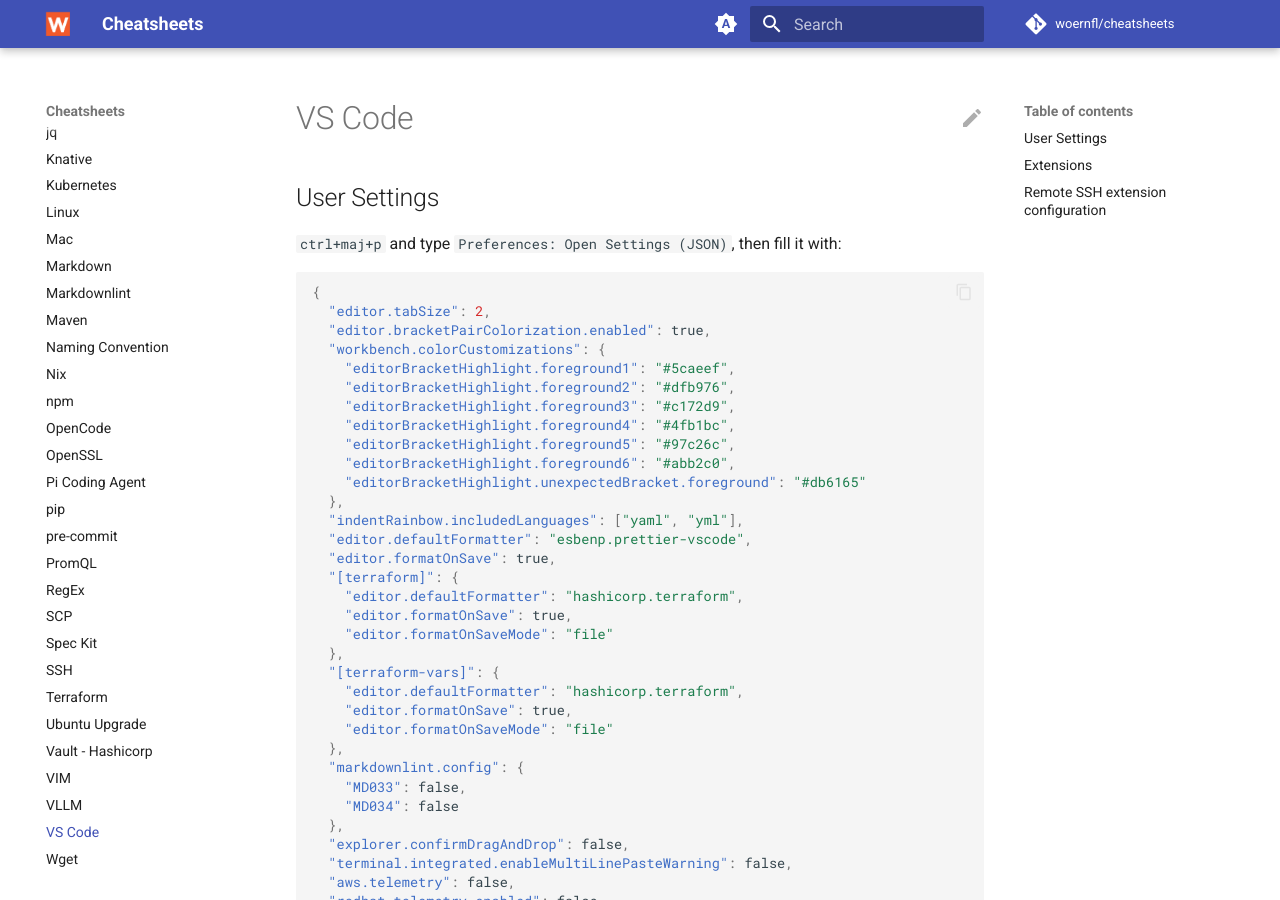
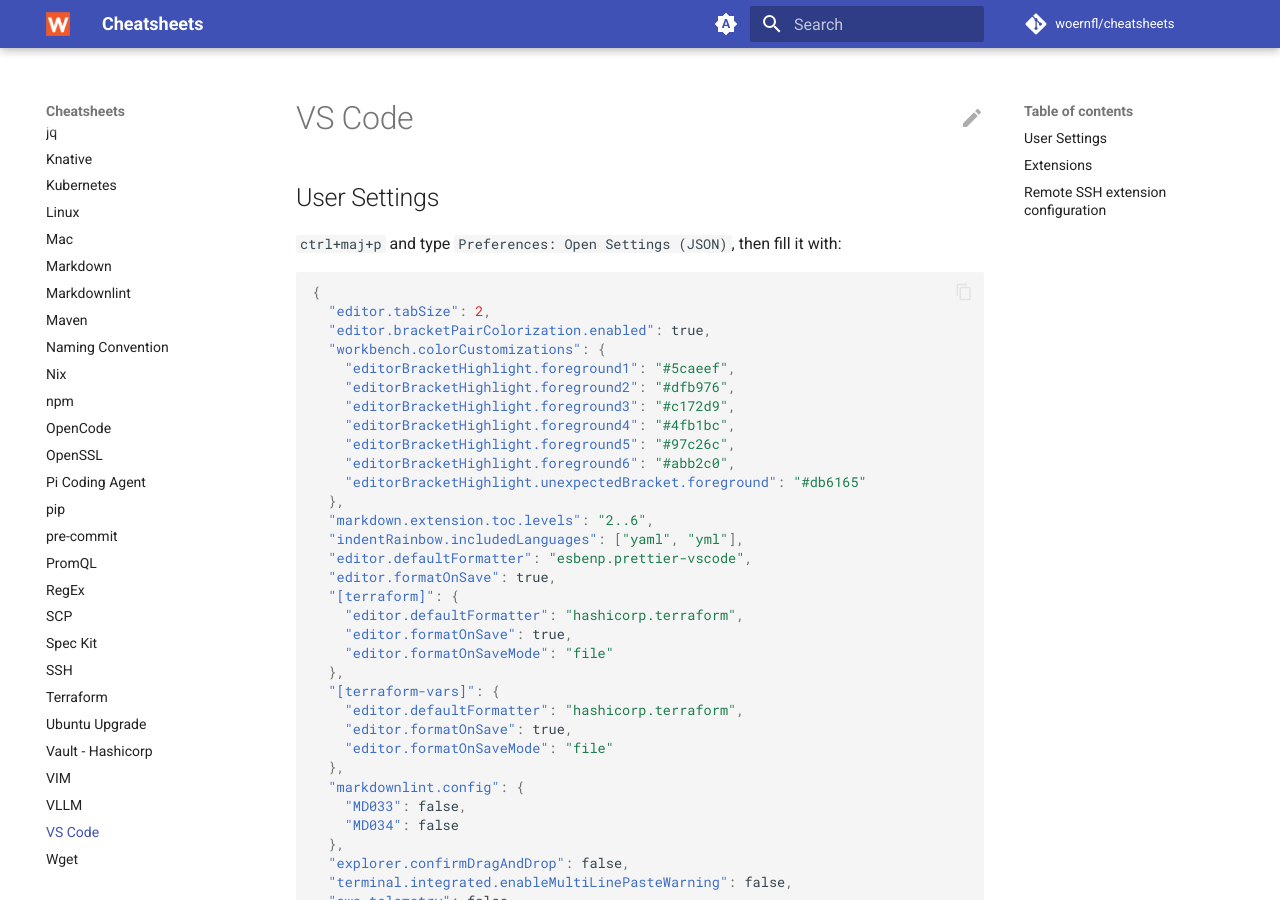
Before and after one commit to woernfl/cheatsheets, an MkDocs documentation site: the page built from docs/vs-code.md, in a window 1280 px wide and 900 px high. Built offline with MkDocs 1.6.1 and Material for MkDocs 9.7.7, drawn with Linux system fonts in a browser that asks for light colours; comment, search, counter and statistics services are not loaded.

Commit message:
Update vs-code.md (#554)

```diff
--- a/docs/vs-code.md
+++ b/docs/vs-code.md
@@ -17,6 +17,7 @@
     "editorBracketHighlight.foreground6": "#abb2c0",
     "editorBracketHighlight.unexpectedBracket.foreground": "#db6165"
   },
+  "markdown.extension.toc.levels": "2..6",
   "indentRainbow.includedLanguages": ["yaml", "yml"],
   "editor.defaultFormatter": "esbenp.prettier-vscode",
   "editor.formatOnSave": true,
```
